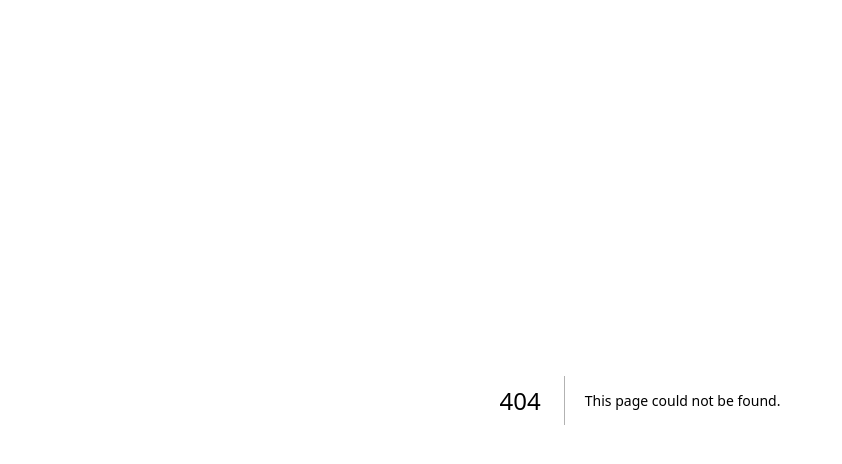
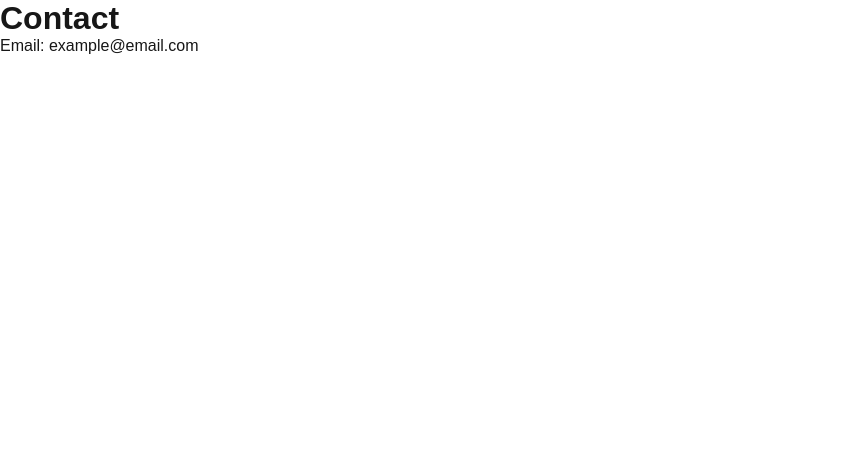
Before and after one commit to The-JFlores/react-app-2, a Next.js app: page /contact in a window 1280 px wide. Before the commit this address had no page. Shown: the top 464 px of the page, without its empty margins (0-842 px from the left). Built offline with nearby package versions, Linux system fonts and the light colour scheme.

Commit message:
Add contact page

```diff
--- /dev/null
+++ b/src/app/contact/page.tsx
@@ -0,0 +1,10 @@
+
+
+export default function Contact() {
+  return (
+    <div>
+      <h1>Contact</h1>
+      <p>Email: example@email.com</p>
+    </div>
+  );
+}
```
